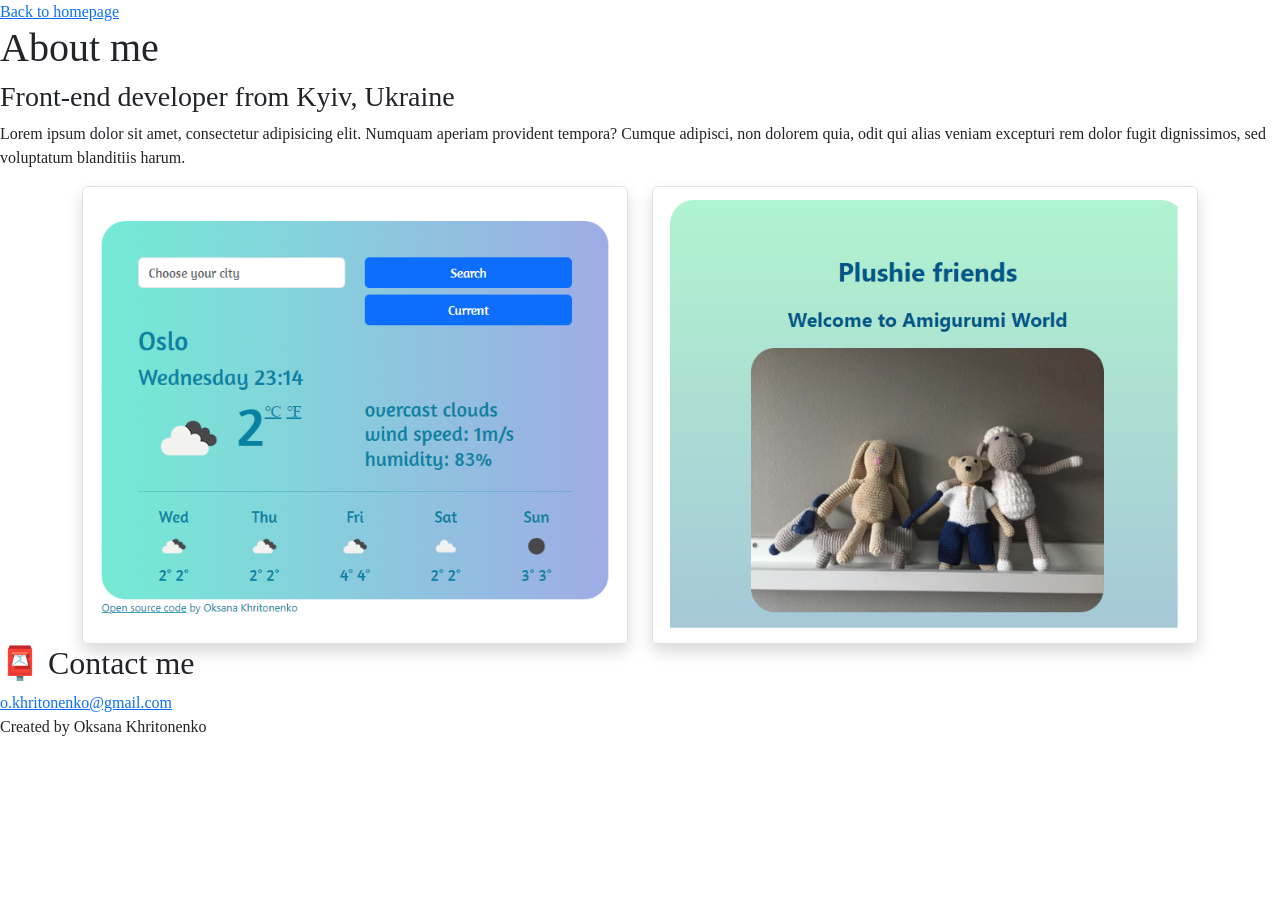
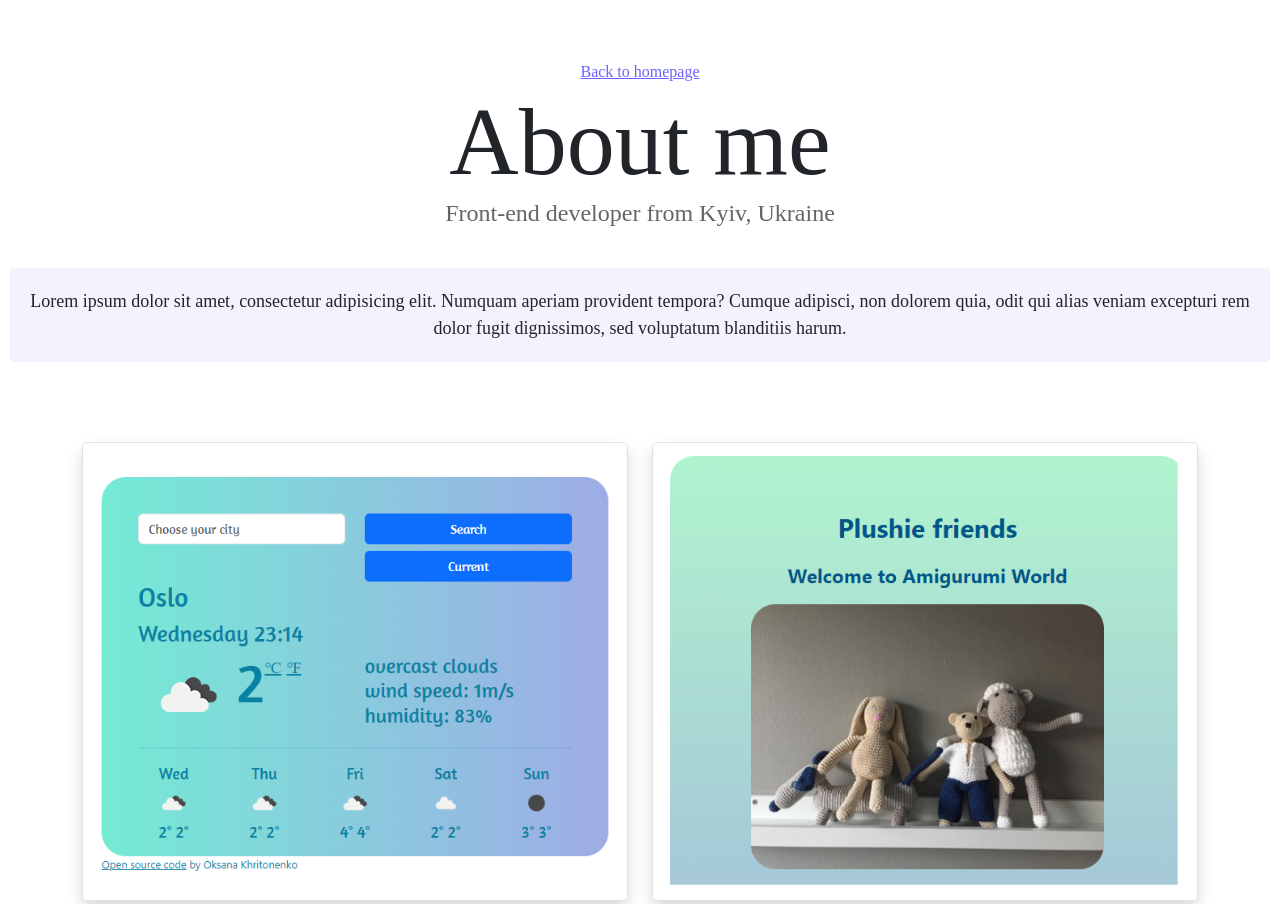
Before and after one commit to OksanaKhritonenko/my-portfolio, a plain HTML site: page about.html in a window 1280 px wide. Shown: the top 904 px of the page. Before the commit the page ends 800 px from the top, so only its background shows below. Drawn offline with nearby package versions, Linux system fonts and the light colour scheme; a web font is replaced by a local one.

Commit message:
uprgaded css

```diff
--- a/src/style.css
+++ b/src/style.css
@@ -1,3 +1,110 @@
+:root {
+  --primary-color: #6c63ff;
+  --secondary-color: #f5f2fe;
+  --box-shadow: 0 5px 10px rgba(0, 0, 0, 0.3);
+}
+
 body {
   font-family: "Poltawski Nowy", serif;
+  margin: 60px auto;
 }
+h1,
+h2,
+h3 {
+  text-align: center;
+  margin: 0;
+}
+
+h1 {
+  font-size: 96px;
+}
+
+h2 {
+  font-size: 48px;
+}
+
+h3 {
+  font-size: 24px;
+  opacity: 0.7;
+}
+
+p {
+  background: var(--secondary-color);
+  padding: 20px;
+  border-radius: 4px;
+  font-size: 18px;
+  line-height: 1.5;
+  text-align: center;
+}
+.navigation-links {
+  display: flex;
+  margin-top: 40px;
+  justify-content: center;
+}
+
+.navigation-links a {
+  margin: 20px;
+  border-radius: 4px;
+  padding: 20px 15px;
+  text-decoration: none;
+  text-transform: capitalize;
+}
+.contact-link {
+  background: var(--primary-color);
+  box-shadow: var(--box-shadow);
+  color: white;
+}
+
+.about-link {
+  color: var(--primary-color);
+  border: 1px solid var(--primary-color);
+}
+
+.homepage-link {
+  color: var(--primary-color);
+  text-align: center;
+  display: block;
+}
+
+.email-link {
+  display: flex;
+  justify-content: center;
+  color: var(--primary-color);
+  font-size: 28px;
+  text-decoration: none;
+}
+
+.email-link:hover {
+  text-decoration: underline;
+}
+.about-paragraphs {
+  display: flex;
+  margin: 30px 0;
+}
+
+.about-paragraphs p {
+  margin: 10px;
+}
+.weather-link,
+.amigurumi-link {
+  background: var(--primary-color);
+  box-shadow: var(--box-shadow);
+  color: white;
+  text-decoration: none;
+  padding: 20px 15px;
+  border-radius: 4px;
+}
+.project-link {
+  margin-top: 30px;
+  margin-bottom: 30px;
+}
+.container {
+  margin: 40px auto;
+}
+img {
+  margin-top: 30px;
+  margin-bottom: 30px;
+}
+footer {
+  text-align: center;
+}
```
